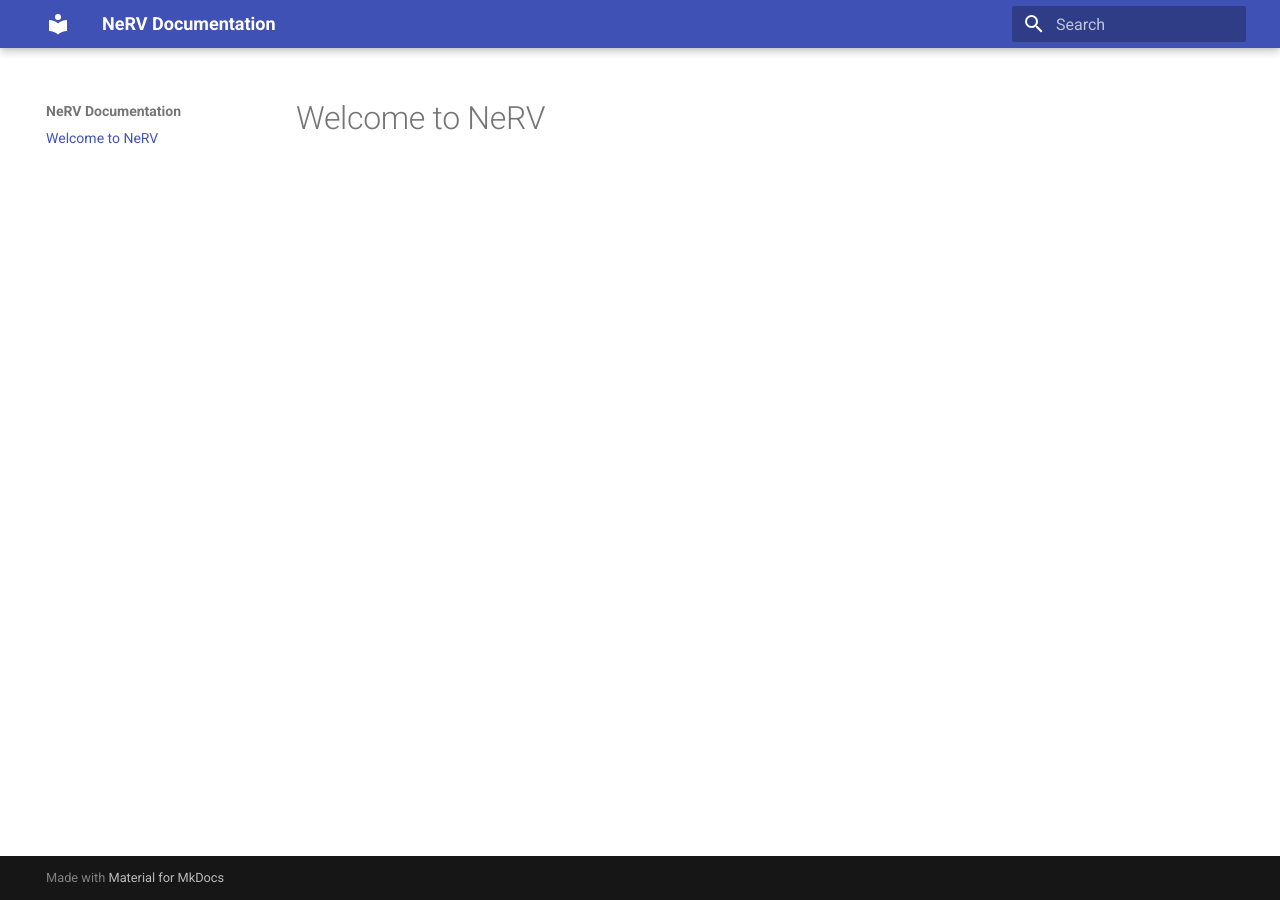
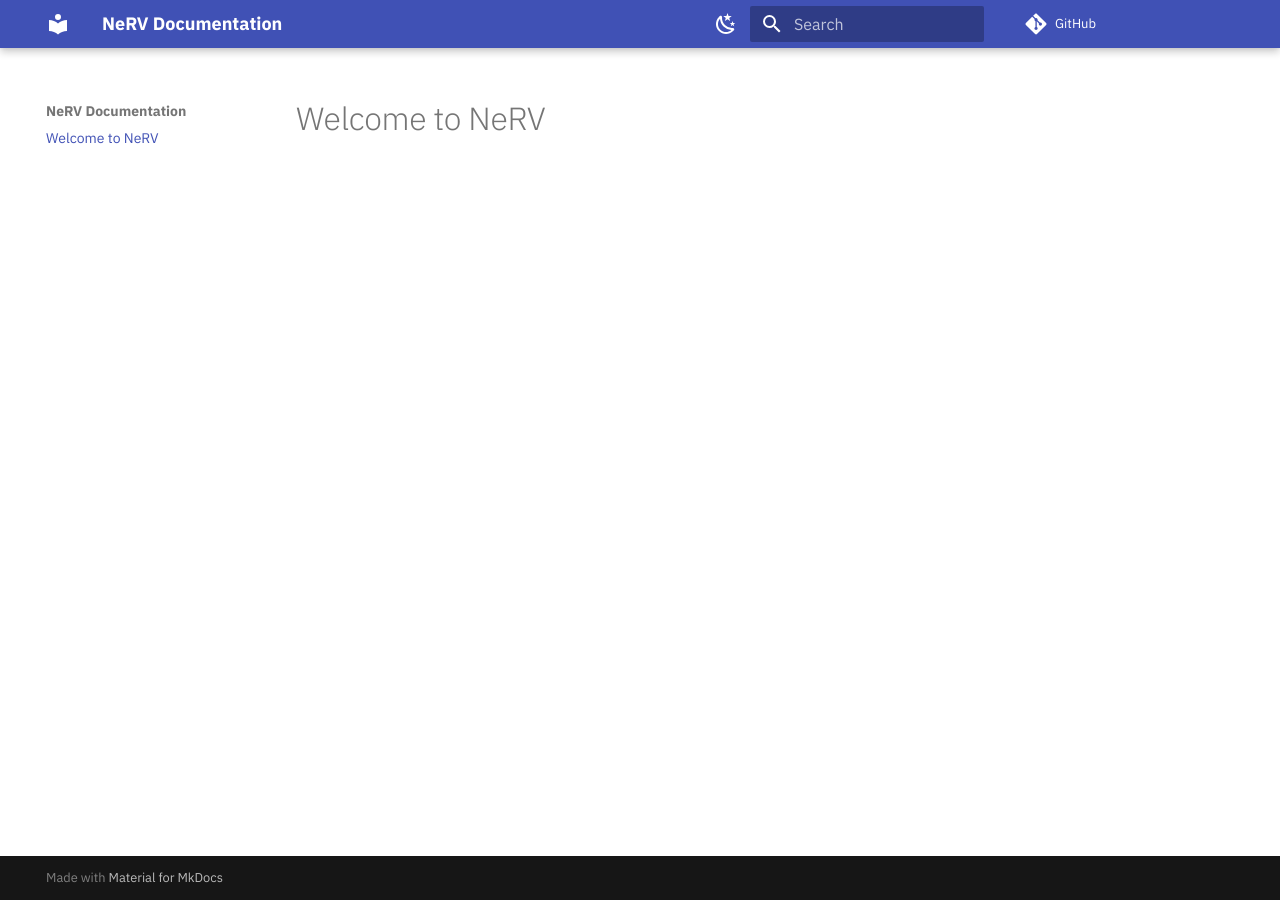
Before and after one commit to rmanaem/nerv, an MkDocs documentation site: the page built from docs/docs/index.md, in a window 1280 px wide. Built offline with MkDocs 1.6.1 and Material for MkDocs 9.7.7, drawn with Linux system fonts in a browser that asks for light colours; comment, search, counter and statistics services are not loaded.

Commit message:
Updated mkdocs config file
- Added palette
- Added dark/light mode switch
- Added font
- Added repo_url

```diff
--- a/docs/mkdocs.yml
+++ b/docs/mkdocs.yml
@@ -1,3 +1,20 @@
 site_name: NeRV Documentation
 theme:
   name: material
+  palette:
+  - media: '(prefers-color-scheme: light)'
+    scheme: default
+    accent: blue
+    toggle:
+      icon: material/weather-night
+      name: Switch to dark mode
+  - media: '(prefers-color-scheme: dark)'
+    scheme: slate
+    accent: blue
+    toggle:
+      icon: material/weather-sunny
+      name: Switch to light mode
+  font:
+    text: IBM Plex Sans
+    code: IBM Plex Mono
+repo_url: https://github.com/rmanaem/nerv
```
